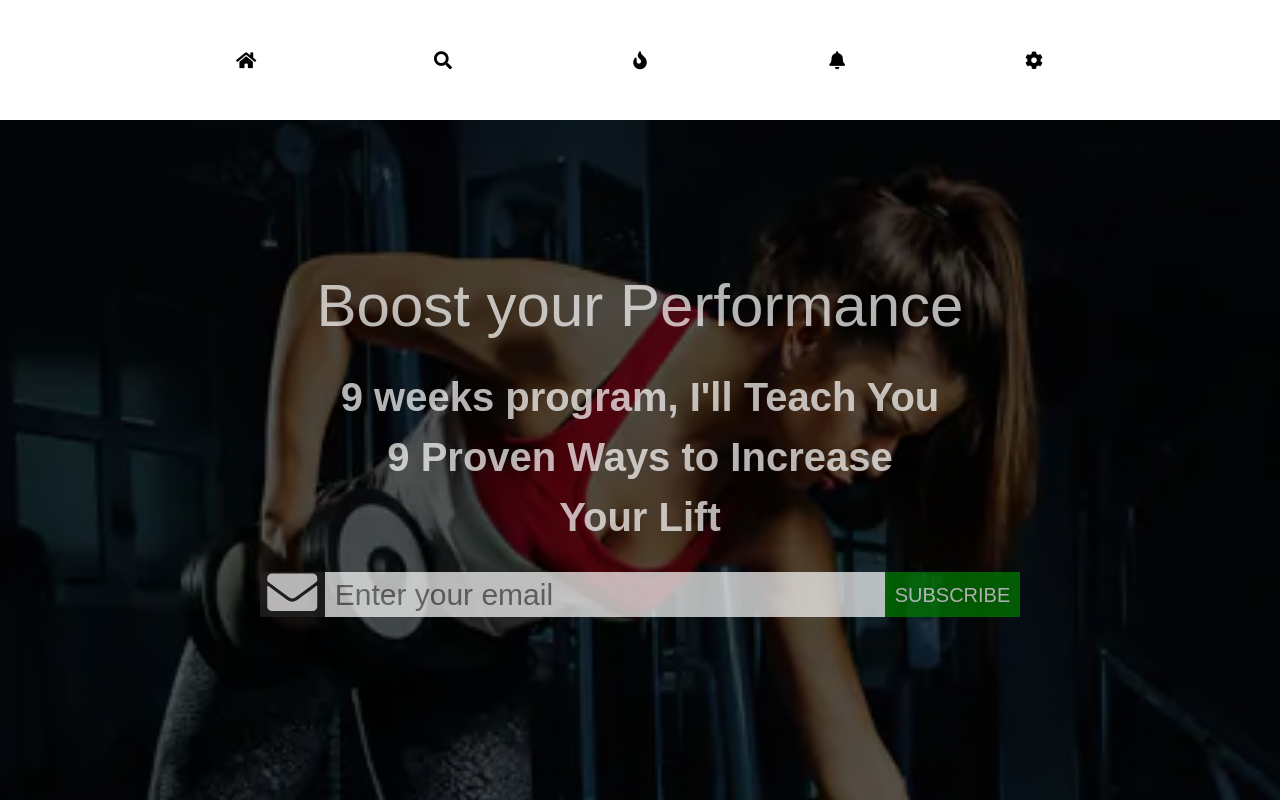
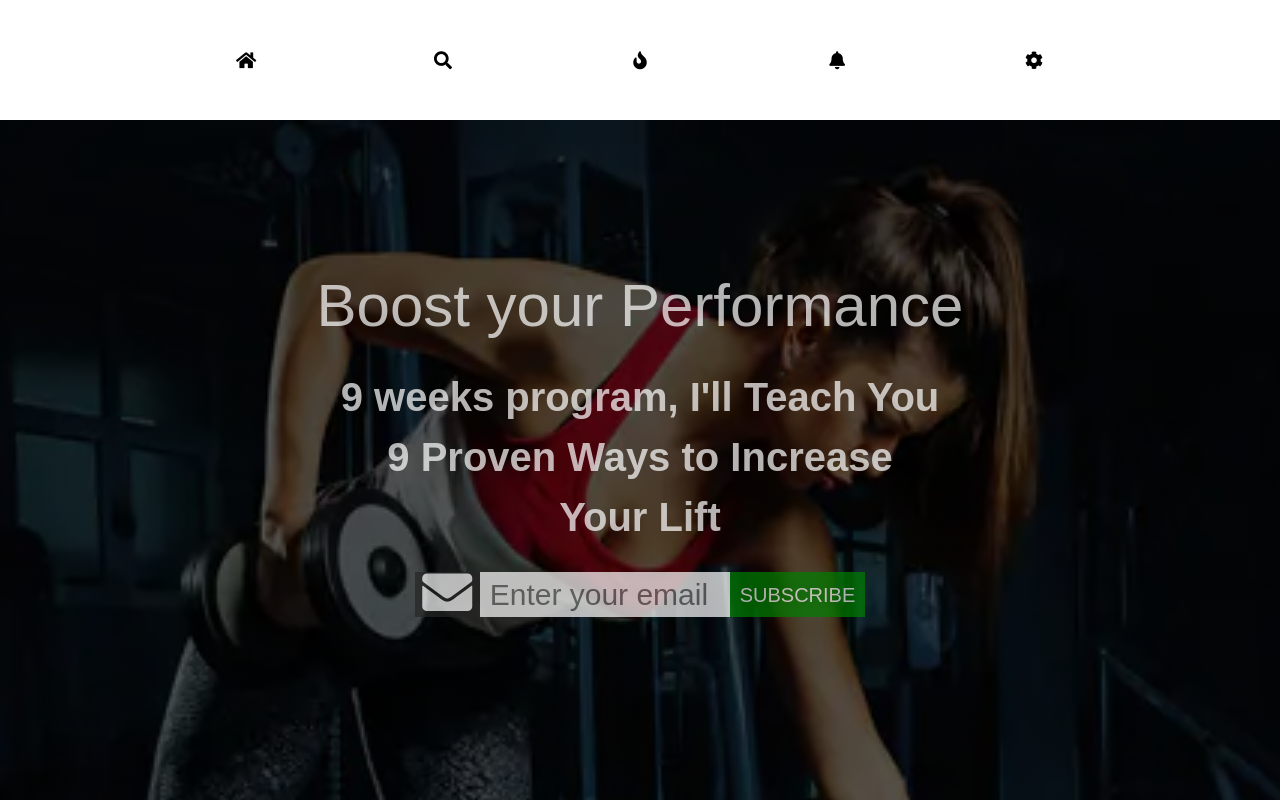
Before and after one commit to vaivodeieva/project-261121, a React (Create React App) app: page / in a window 1280 px wide. In both pictures the pointer is over the input "Enter your email". Shown: the top 800 px of the page. Built offline with nearby package versions, Linux system fonts and the light colour scheme; a web font is replaced by a local one.

Commit message:
Update Home.css

```diff
--- a/src/Assets/Css/Home.css
+++ b/src/Assets/Css/Home.css
@@ -44,7 +44,7 @@
 }
 .email-box-home:hover > .tbox-home,
 .tbox-home:focus {
-  width: 560px;
+  width: 250px;
   padding: 0 10px;
 }
 
```
